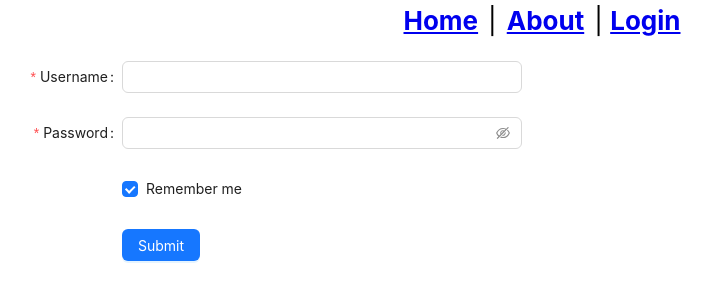
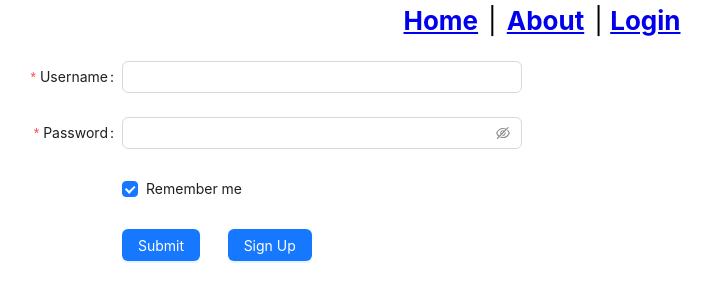
Before and after one commit to kami11e/ensta-in211, a React (Vite) app in the folder frontend/: page /login in a window 1280 px wide. Shown: the top 302 px of the page, without its empty margins (98-810 px from the left). Built offline with nearby package versions, Linux system fonts and the light colour scheme.

Commit message:
add lien to signup page

```diff
--- a/frontend/src/components/Login/Login.jsx
+++ b/frontend/src/components/Login/Login.jsx
@@ -14,7 +14,7 @@ const onFinishFailed = (errorInfo) => {
 };
 
 const onFinish = (values) => {
-  if(values.remember===true){
+  if (values.remember === true) {
     localStorage.setItem("rem_user_pwd", JSON.stringify({
       usermail: values.usermail,
       password: values.password,
@@ -118,6 +118,12 @@ const Login = () => (
     >
       <Button type="primary" htmlType="submit">
         Submit
+      </Button>
+      &nbsp;&nbsp;&nbsp;&nbsp;&nbsp;&nbsp;&nbsp;
+      <Button type="primary" onClick={() => {
+        window.location.href = `/signup`;
+      }}>
+        Sign Up
       </Button>
     </Form.Item>
   </Form>
--- a/frontend/src/components/SignUp/SignUp.css
+++ b/frontend/src/components/SignUp/SignUp.css
@@ -0,0 +1,5 @@
+.nest-messages {
+    display: flex;
+    justify-content: center;
+    align-items: center;
+}
```
Lines whose indentation alone changed are shown as unchanged.
